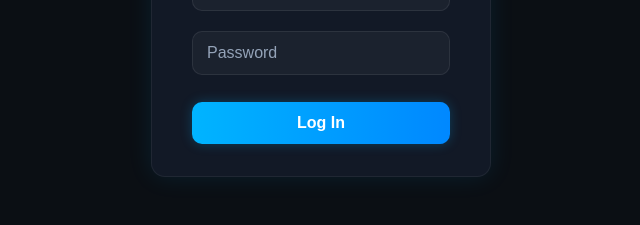
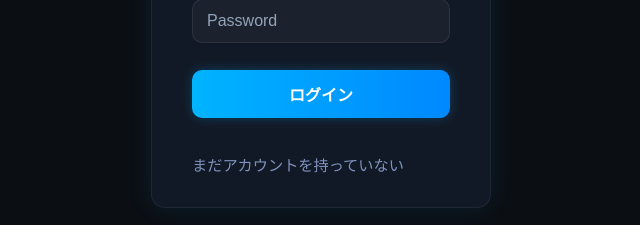
Before and after one commit to nao317/synapz, a Next.js app: page /login in a window 1280 px wide. Shown: the part 387-612 px from the top of the page, without its empty margins (319-959 px from the left). Built offline with nearby package versions, Linux system fonts and the light colour scheme; no server answers.

Commit message:
ログインとサインアップに画面遷移用リンクを追加

```diff
--- a/src/app/login/login.module.css
+++ b/src/app/login/login.module.css
@@ -135,3 +135,34 @@ body {
         padding: 1.6rem 2rem;
     }
 }
+
+.link {
+    display: inline-block;
+    margin-top: 1rem;
+    color: #7f92bc;
+    font-size: 0.95rem;
+    text-decoration: none;
+    position: relative;
+}
+
+/* 下線をアニメーションで出す */
+.link::after {
+    content: "";
+    position: absolute;
+    left: 0;
+    bottom: -2px;
+    height: 2px;
+    width: 0%;
+    background: linear-gradient(90deg, #8e0202, #8e0202);
+    transition: width 0.15s ease;
+    border-radius: 2px;
+}
+
+.link:hover {
+    color: #c9253b;
+    text-shadow: 0 0 8px rgba(133, 16, 7, 0.6);
+}
+
+.link:hover::after {
+    width: 83%;
+}
--- a/src/app/login/page.tsx
+++ b/src/app/login/page.tsx
@@ -6,7 +6,9 @@ import { useRouter } from 'next/navigation';
 import styles from './login.module.css';
 import TypewriterText from '../../lib/components/TypewriterText';
 import { getSupabaseClient } from '@/lib/supabaseClient';
+import  Link  from 'next/link';
 import { testSupabaseClientSingleton, checkEnvironmentVariables } from '@/lib/supabaseClientTest';
+import { style } from 'framer-motion/client';
 
 export default function LoginPage() {
     const router = useRouter();
@@ -78,8 +80,9 @@ export default function LoginPage() {
                     onChange={(e) => setPassword(e.target.value)}
                 />
                 <button type="submit" className={styles.button} disabled={loading}>
-                    {loading ? "ログイン中..." : "Log In"}
+                    {loading ? "ログイン中..." : "ログイン"}
                 </button>
+                <Link href="/signup" className={styles.link}>まだアカウントを持っていない</Link>
             </form>
         </div>
     );
--- a/src/app/signup/page.tsx
+++ b/src/app/signup/page.tsx
@@ -2,6 +2,7 @@
 
 // signup.tsx
 import React, { useState } from 'react';
+import Link from 'next/link';
 import styles from './signup.module.css';
 import TypewriterText from '../../lib/components/TypewriterText';
 import { getSupabaseClient } from '@/lib/supabaseClient';
@@ -91,6 +92,7 @@ export default function SignupPage() {
                 <button type="submit" className={styles.button} disabled={loading}>
                     {loading ? "Signing Up..." : "Sign Up"}
                 </button>
+                <Link href="/login" className={styles.link}>すでにアカウントを持っている</Link>
             </form>
         </div>
     );
--- a/src/app/signup/signup.module.css
+++ b/src/app/signup/signup.module.css
@@ -137,3 +137,34 @@ body {
         padding: 1.6rem 2rem;
     }
 }
+
+.link {
+    display: inline-block;
+    margin-top: 1rem;
+    color: #7f92bc;
+    font-size: 0.95rem;
+    text-decoration: none;
+    position: relative;
+}
+
+/* 下線をアニメーションで出す */
+.link::after {
+    content: "";
+    position: absolute;
+    left: 0;
+    bottom: -2px;
+    height: 2px;
+    width: 0%;
+    background: linear-gradient(90deg, #8e0202, #8e0202);
+    transition: width 0.15s ease;
+    border-radius: 2px;
+}
+
+.link:hover {
+    color: #c9253b;
+    text-shadow: 0 0 8px rgba(133, 16, 7, 0.6);
+}
+
+.link:hover::after {
+    width: 83%;
+}
```
